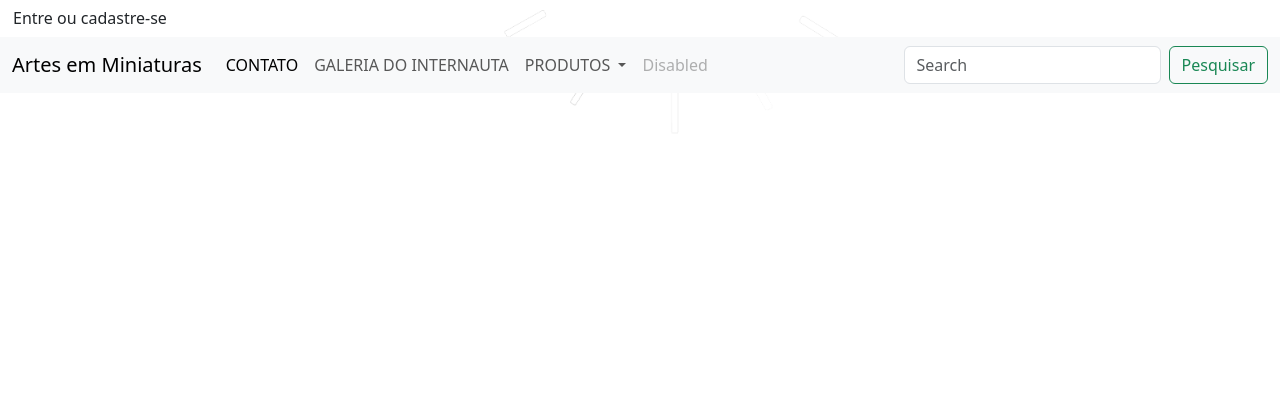
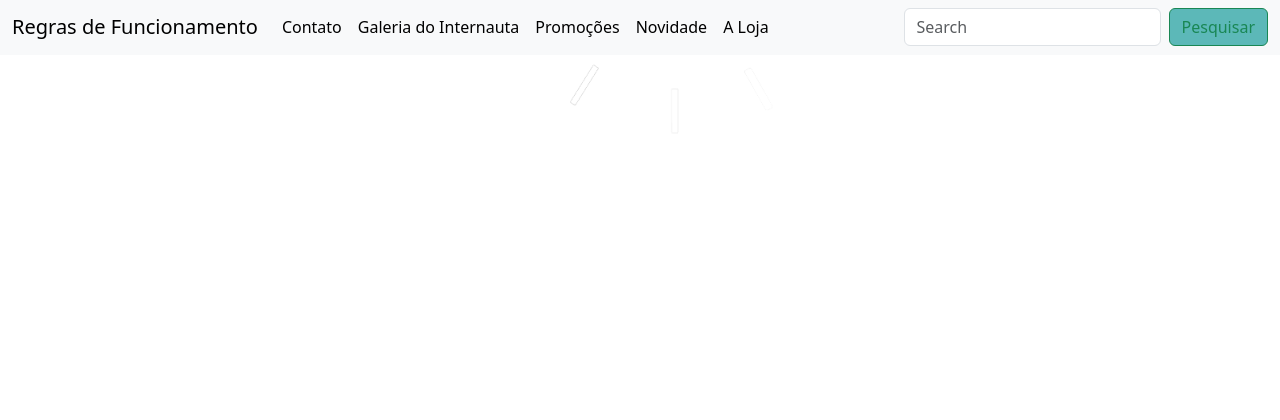
Before and after one commit to Leane212/python_avancado, a Django app: page / in a window 1280 px wide. Shown: the part 291-711 px from the top of the page. Run offline with Django 5.2, Linux system fonts and the light colour scheme.

Commit message:
organizando

```diff
--- a/LojaMiniaturas/lojaMiniaturas_app/static/style/base.css
+++ b/LojaMiniaturas/lojaMiniaturas_app/static/style/base.css
@@ -8,10 +8,32 @@
 .d-grid{
 
     display: flex;
-    justify-content: center; /* Alinha o conteúdo ao centro horizontalmente */
+    justify-content: center;
     margin-top: 20px;
 }
 
-.d-md-flex{
+#botao{
     background-color: rgba(11, 207, 207, 0.651);
+    position: absolute;
+	left: 80%;
+	top: 80px;
 }
+
+.btn-outline-success{
+    background-color: rgba(10, 150, 150, 0.651);
+}
+
+.imagem{
+    position: absolute;
+	width: 100%;
+    height: 22%;
+
+}
+
+.text-center{
+    position: absolute;
+    top: 1650px;
+    left: 40%;
+
+
+}
--- a/LojaMiniaturas/lojaMiniaturas_app/templates/base.html
+++ b/LojaMiniaturas/lojaMiniaturas_app/templates/base.html
@@ -23,7 +23,7 @@
     </div>
 
     <div class="gap-2 justify-content-md-end" >
-      <button class="btn me-md-2" type="button">Entre ou cadastre-se</button>
+      <button class="btn me-md-2" type="button" id="botao">Entre ou cadastre-se</button>
 
     </div>
 
@@ -36,9 +36,10 @@
 
 
   </div>
+
   <nav class="navbar navbar-expand-lg bg-body-tertiary" >
     <div class="container-fluid">
-      <a class="navbar-brand" href="#">Artes em Miniaturas</a>
+      <a class="navbar-brand" href="#">Regras de Funcionamento</a>
       <button class="navbar-toggler" type="button" data-bs-toggle="collapse" data-bs-target="#navbarSupportedContent"
         aria-controls="navbarSupportedContent" aria-expanded="false" aria-label="Toggle navigation">
         <span class="navbar-toggler-icon"></span>
@@ -46,27 +47,21 @@
       <div class="collapse navbar-collapse" id="navbarSupportedContent">
         <ul class="navbar-nav me-auto mb-2 mb-lg-0">
           <li class="nav-item">
-            <a class="nav-link active" aria-current="page" href="#">CONTATO</a>
+            <a class="nav-link active" aria-current="page" href="#">Contato</a>
           </li>
           <li class="nav-item">
-            <a class="nav-link" href="#">GALERIA DO INTERNAUTA</a>
-          </li>
-          <li class="nav-item dropdown">
-            <a class="nav-link dropdown-toggle" href="#" role="button" data-bs-toggle="dropdown" aria-expanded="false">
-              PRODUTOS
-            </a>
-            <ul class="dropdown-menu">
-              <li><a class="dropdown-item" href="#">Bola</a></li>
-              <li><a class="dropdown-item" href="#">Carros</a></li>
-              <li>
-                <hr class="dropdown-divider">
-              </li>
-              <li><a class="dropdown-item" href="#">Bonecas</a></li>
-            </ul>
+            <a class="nav-link active" href="#">Galeria do Internauta</a>
           </li>
           <li class="nav-item">
-            <a class="nav-link disabled" aria-disabled="true">Disabled</a>
+            <a class="nav-link active" href="#">Promoções</a>
           </li>
+          <li class="nav-item">
+            <a class="nav-link active" href="#">Novidade</a>
+          </li>
+          <li class="nav-item">
+            <a class="nav-link active" href="#">A Loja</a>
+          </li>
+
         </ul>
         <form class="d-flex" role="search">
           <input class="form-control me-2" type="search" placeholder="Search" aria-label="Search">
@@ -81,7 +76,13 @@
   </div>
 
   <footer>
-    <h1>hgvvghvvg</h1>
+    <div id="footer">
+      {% load static %}
+      <img src="{% static 'miniaturas_panfleto.png' %}" alt="logo" class="img-responsive imagem" >
+    </div>
+    <div class="p-4 text-center">
+      Copyright &copy; 2024
+    </div>
   </footer>
 
   <script src="https://cdn.jsdelivr.net/npm/bootstrap@5.3.3/dist/js/bootstrap.bundle.min.js"
```
